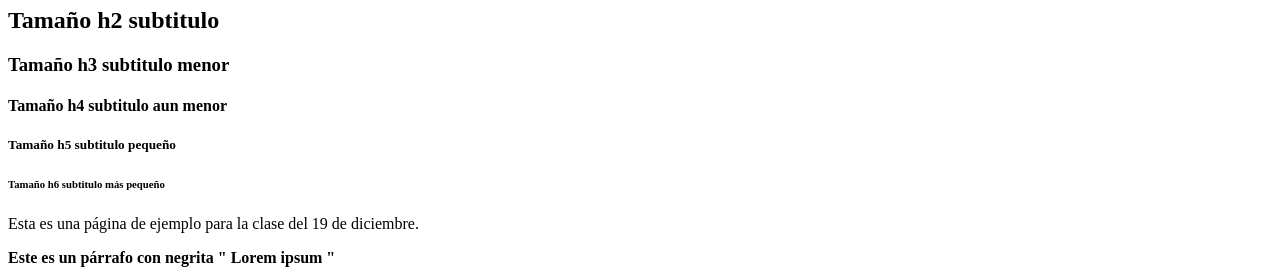
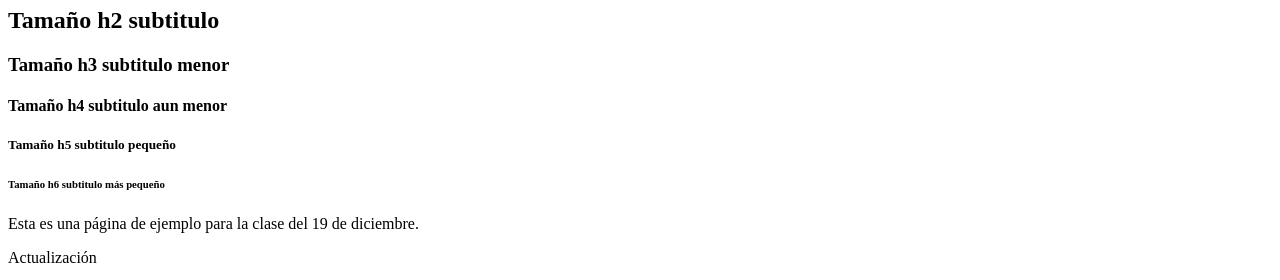
Before and after one commit to PauliCodesB612/JavaScript-Clase, a plain HTML site: page Index.html in a window 1280 px wide. Shown: the part 171-451 px from the top of the page. Drawn offline with Linux system fonts and the light colour scheme.

Commit message:
actualizacion

```diff
--- a/Index.html
+++ b/Index.html
@@ -19,6 +19,7 @@
     <h5>Tamaño h5 subtitulo pequeño</h5>
     <h6>Tamaño h6 subtitulo más pequeño</h6>
     <p>Esta es una página de ejemplo para la clase del 19 de diciembre.</p>
+    <p>Actualización</p>
 
     <p><strong>Este es un párrafo con negrita " Lorem ipsum "</strong>
        <br>
```
